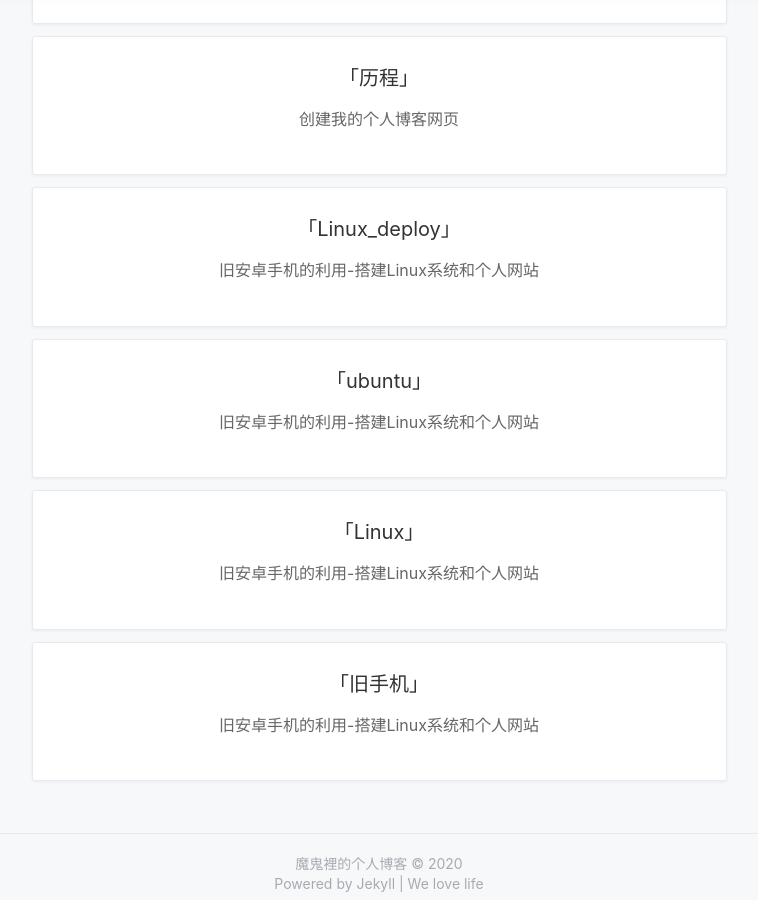
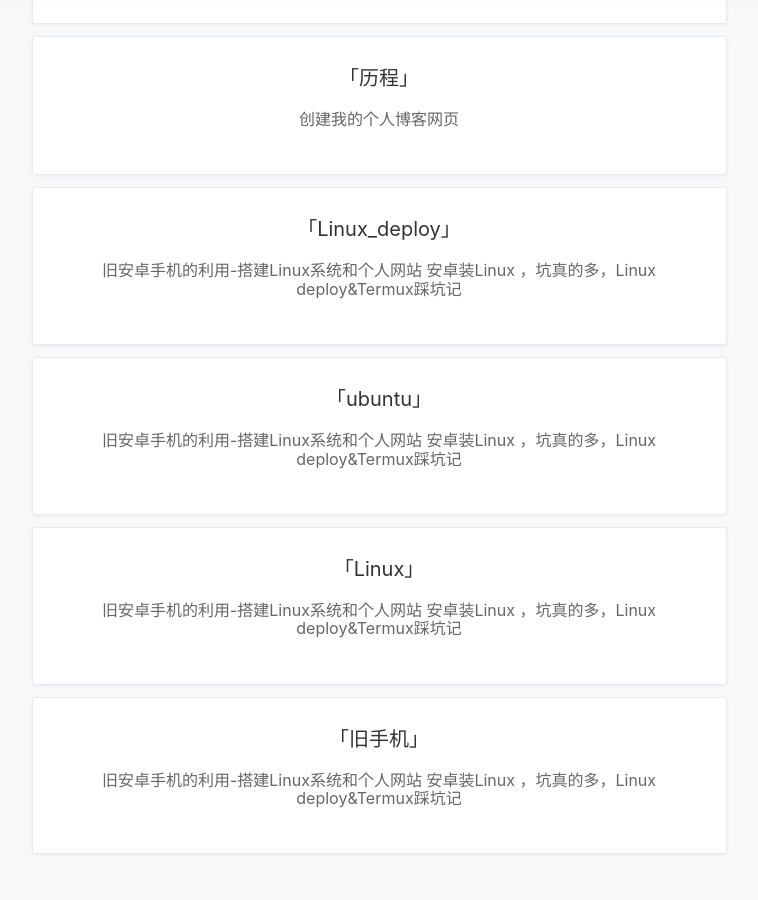
Before and after one commit to demonljt/demonljt.github.io, a Jekyll site: the page built from tags.html, in a window 1280 px wide and 900 px high, scrolled down 964 px. Shown: the whole window, without its empty margins (261-1019 px from the left). Built offline with Jekyll 4.4.1, drawn with Linux system fonts in a browser that asks for light colours; nearby versions of some CDN libraries; a style sheet for code colours, icons or effects is not loaded.

Commit message:
repair++

```diff
--- a/_posts/2020-02-21-create-Linux-for-Android.md
+++ b/_posts/2020-02-21-create-Linux-for-Android.md
@@ -1,7 +1,7 @@
 ---
 layout: post
-title: '旧安卓手机的利用-搭建Linux系统和个人网站'
-subtitle: '利用旧手机记录日常，学习Linux'
+title: '旧安卓手机的利用-搭建Linux系统和个人网站 安卓装Linux ，坑真的多，Linux deploy&Termux踩坑记'
+subtitle: '在旧手机上建立自己的服务器（1）||2020年新货'
 date: 2020-02-21
 categories: 记录
 cover: 'https://images.pexels.com/photos/3730403/pexels-photo-3730403.jpeg?auto=compress&cs=tinysrgb&dpr=1&w=500'
```
